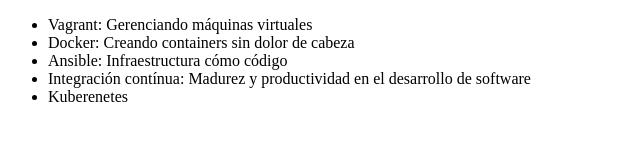
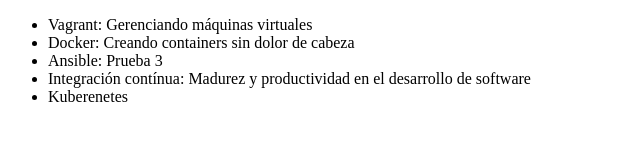
Before and after one commit to JCamiloAC/alura, a plain HTML site: page index.html in a window 1280 px wide. Shown: the whole page, without its empty margins (0-640 px from the left). Drawn offline with Linux system fonts and the light colour scheme.

Commit message:
Revert "cambiando el nombre del curso ansible"
This reverts commit 3e9f1df08cd914316479a234a9f897ad5d02fd0b.

```diff
--- a/index.html
+++ b/index.html
@@ -9,7 +9,7 @@
      <ul>
           <li> Vagrant: Gerenciando máquinas virtuales</li>
           <li> Docker: Creando containers sin dolor de cabeza </li>
-          <li> Ansible: Infraestructura cómo código</li>
+          <li> Ansible: Prueba 3 </li>
           <li> Integración contínua: Madurez y productividad en el desarrollo de software</li>
           <li> Kuberenetes </li>
      </ul>
```
